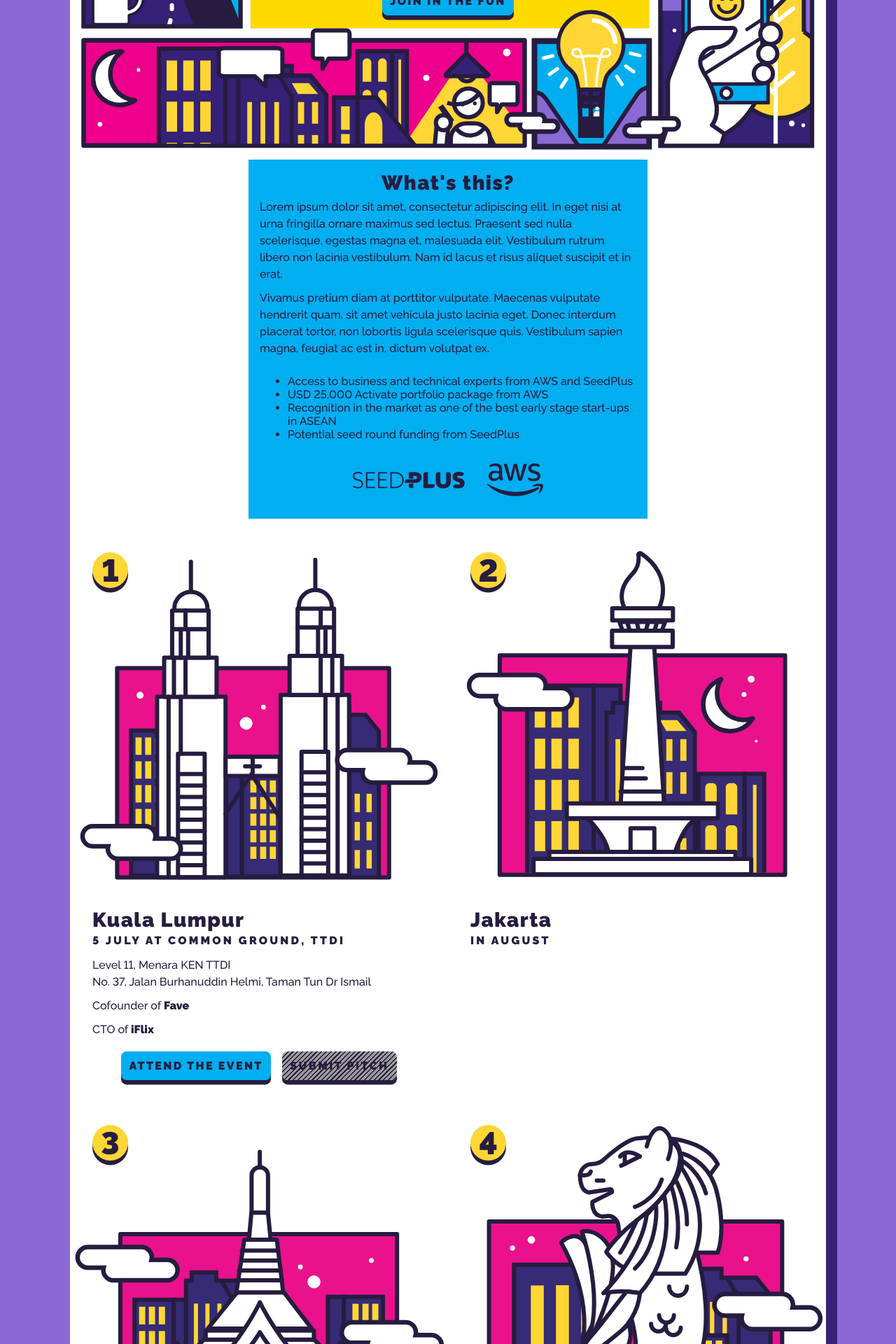
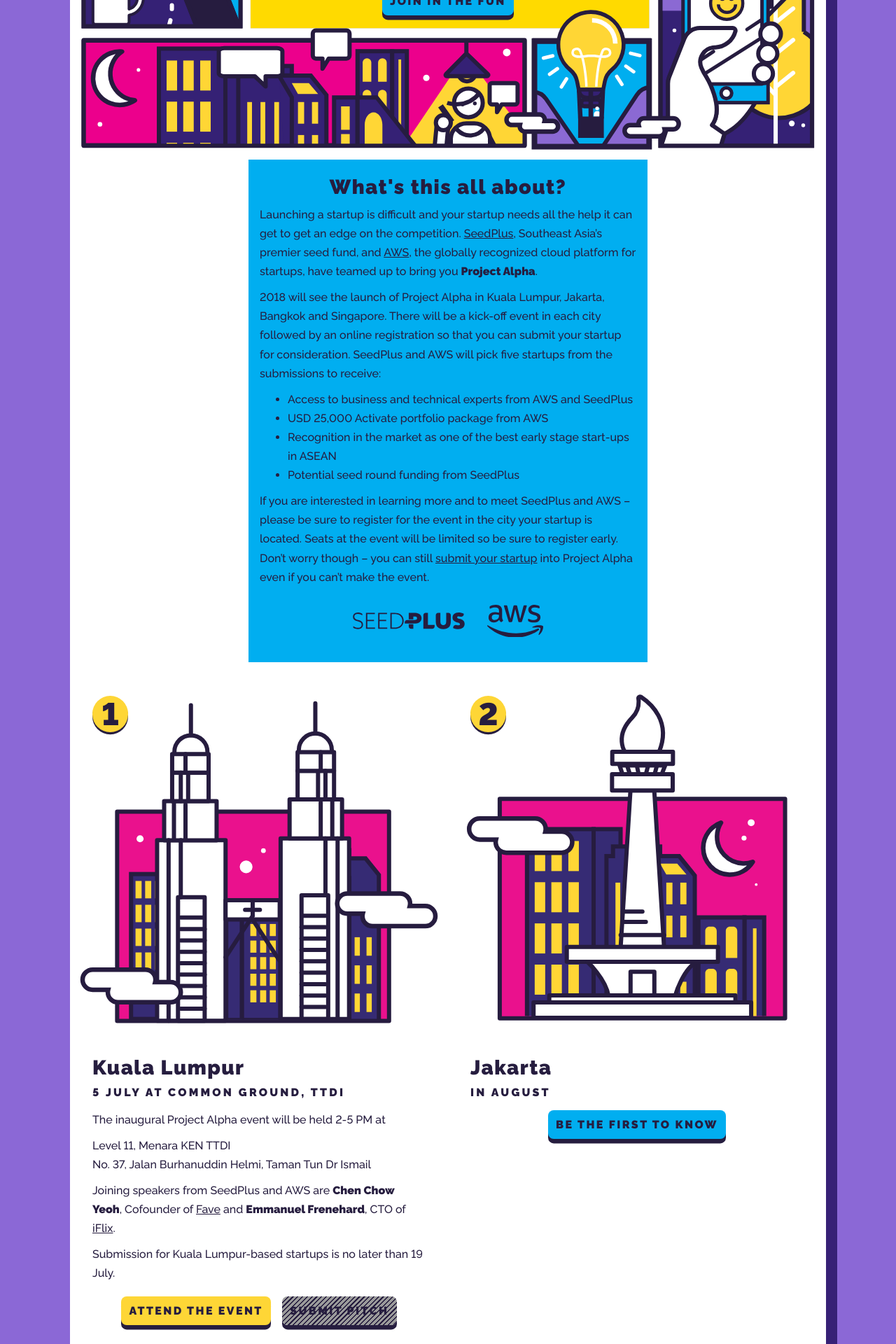
Before and after one commit to seedplus/alpha.seedplus.com, a Jekyll site: the page built from index.html, in a window 1280 px wide. Shown: the part 312-2232 px from the top of the page at 70% size. Built offline with Jekyll 4.4.1, drawn with Linux system fonts in a browser that asks for light colours; some of the changed text lies outside the part shown.

Commit message:
Add mailing list signup

```diff
--- /dev/null
+++ b/_data/urls.yaml
@@ -0,0 +1,5 @@
+seedplus: http://www.seedplus.com/
+aws: https://aws.amazon.com/
+register_event: https://projectalpha-my-public.splashthat.com/
+submit_startup: https://projectalpha-my-startup.splashthat.com/
+terms_and_conditions: https://aws.amazon.com/terms/
--- a/index.html
+++ b/index.html
@@ -17,25 +11,27 @@
         {% include wordmark-seedplus.svg %}
         {% include wordmark-aws.svg %}
       </div>
-      <a class='button' href='#events'>Join in the fun</a>
+      <a class='button button-secondary' href='#events'>Join in the fun</a>
     </div>
   </section>
 
   <section>
     <div class='section-content'>
-      <h2>What's this?</h2>
+      <h2>What's this all about?</h2>
 
-      <p>Lorem ipsum dolor sit amet, consectetur adipiscing elit. In eget nisi at urna fringilla ornare maximus sed lectus. Praesent sed nulla scelerisque, egestas magna et, malesuada elit. Vestibulum rutrum libero non lacinia vestibulum. Nam id lacus et risus aliquet suscipit et in erat.</p>
-      <p>Vivamus pretium diam at porttitor vulputate. Maecenas vulputate hendrerit quam, sit amet vehicula justo lacinia eget. Donec interdum placerat tortor, non lobortis ligula scelerisque quis. Vestibulum sapien magna, feugiat ac est in, dictum volutpat ex.</p>
+      <p>Launching a startup is difficult and your startup needs all the help it can get to get an edge on the competition. <a class='outbound'href="{{ site.data.urls.seedplus }}">SeedPlus</a>, Southeast Asia’s premier seed fund, and <a class='outbound' href='{{ site.data.urls.aws }}'>AWS</a>, the globally recognized cloud platform for startups, have teamed up to bring you <strong>Project Alpha</strong>.</p>
+      <p>2018 will see the launch of Project Alpha in Kuala Lumpur, Jakarta, Bangkok and Singapore. There will be a kick-off event in each city followed by an online registration so that you can submit your startup for consideration. SeedPlus and AWS will pick five startups from the submissions to receive:</p>
       <ul>
         <li>Access to business and technical experts from AWS and SeedPlus</li>
         <li>USD 25,000 Activate portfolio package from AWS</li>
         <li>Recognition in the market as one of the best early stage start-ups in ASEAN</li>
         <li>Potential seed round funding from SeedPlus</li>
       </ul>
+      <p>If you are interested in learning more and to meet SeedPlus and AWS – please be sure to register for the event in the city your startup is located. Seats at the event will be limited so be sure to register early. Don’t worry though – you can still <a class='outbound' href='{{ site.data.urls.submit_startup }}'>submit your startup</a> into Project Alpha even if you can’t make the event.</p>
+
       <div class='hbox'>
-        {% include wordmark-seedplus.svg %}
-        {% include wordmark-aws.svg %}
+        <a class='outbound' href='{{ site.data.urls.seedplus }}'>{% include wordmark-seedplus.svg %}</a>
+        <a class='outbound' href='{{ site.data.urls.aws }}'>{% include wordmark-aws.svg %}</a>
       </div>
     </div>
   </section>
@@ -55,6 +51,7 @@
         <div class='hbox'>
         {% case event.state %}
         {% when 'tbd' %}
+          <a class='button button-secondary' href='/#notify'>Be the first to know</a>
         {% when 'upcoming' %}
           <a class='outbound button' href='{{ event.signup_url }}'>Attend the event</a>
           <div class='button button-disabled'>Submit pitch</div>
@@ -73,11 +70,27 @@
       <div class='announcement'>
         <h2>Finalists announced</h2>
         <div class='subtitle'>29 October, right here</div>
-        <p>Post application, five start-ups from across the four cities will be shortlisted as finalists and recognised as one of the best early stage start-ups in ASEAN. These start-ups will be assigned two primary mentors for three months, one each from AWS and SeedPlus, and be given access to business and technical experts from AWS and SeedPlus.</p>
+        <p>Post application, at least five startups will be shortlisted as finalists and recognised as one of the best early stage start-ups in ASEAN. These start-ups will be assigned two primary mentors for three months – one each from AWS and SeedPlus – and be given access to business and technical experts from AWS and SeedPlus.</p>
+        <p>All finalists will be on-boarded to AWS and given a USD 25,000 Activate portfolio package. AWS will also provide mentorship on best practices for web architecture, security and advanced AWS services in AI/ML/KRADL/IoT.</p>
+        <p>A dedicated SeedPlus partner will work with the finalists on issues ranging from strategy and business development to product and recruitment to support the founders in building sustainable businesses. SeedPlus will also consider investing seed funding at the conclusion of the process.</p>
 
-        <p>All finalists will be on-boarded to AWS and given a USD 25,000 Activate portfolio package. AWS will also provide mentorship on well architected and SA best practices, security and AWS strategic services in AI / ML / KRADL / IOT topics.</p>
+        <h3 id='notify'>Want to get notified?</h3>
+        <p>We'll inform you of new event announcements, deadlines approaching and when finalists are unveiled.</p>
+        <!-- form class='hbox'>
+          <input type='email' placeholder='you@awesome.co' />
+          <a class='button' onclick='this.parentNode.submit()'>Stay updated</a>
+        </form -->
 
-        <p>The dedicated SeedPlus partner will work with the finalists on issues ranging from strategy and business development to product and recruitment to support the founders in building sustainable businesses. SeedPlus will also consider investing seed funding at the conclusion of the process.</p>
+        <form action="https://seedplus.us12.list-manage.com/subscribe/post?u=df792a67039d0fbce135f0405&amp;id=c30e1514e3" method="post" id="mc-embedded-subscribe-form" name="mc-embedded-subscribe-form" class="validate" target="_blank" novalidate>
+        <div style="position: absolute; left: -5000px;" aria-hidden="true"><input type="text" name="b_df792a67039d0fbce135f0405_c30e1514e3" tabindex="-1" value=""></div>
+        <div class="hbox">
+          <input type="checkbox" value="1" name="group[16469][1]" id="mce-group[16469]-16469-0" onclick="document.getElementById('submit_button').classList.toggle('button-disabled')"><label for="mce-group[16469]-16469-0">I have read and agree to the <a href='{{ side.data.urls.terms_and_conditions }}'>Terms and Conditions.</a></label>
+        </div>
+        <div class="hbox">
+          <input required type="email" value="" name="EMAIL" class="required email" id="mce-EMAIL" placeholder='you@awesome.co'>
+          <a class='button button-disabled' id='submit_button' onclick="if (!this.classList.contains('button-disabled')) document.getElementById('mc-embedded-subscribe-form').submit()">Stay updated</a>
+        </div>
+        </form>
       </div>
     </div>
   </section>
@@ -85,17 +98,28 @@
   <section>
     <div class='section-content'>
       <h2>How to pitch</h2>
-      <p>Vivamus pretium diam at porttitor vulputate. Maecenas vulputate hendrerit quam, sit amet vehicula justo lacinia eget. Donec interdum placerat tortor, non lobortis ligula scelerisque quis. Vestibulum sapien magna, feugiat ac est in, dictum volutpat ex.</p>
-      <p>There's also some very objective eligibility criteria:</p>
+
+      <p>Fill out the form and submit your five-page pitch deck – simple as that. The template highlights all the relevant information we are looking for but feel free to add anything that would help us get to know your team, your company or your market better. We promise to review each and every deck but we will only be following up to ask further questions or to let you know you have been selected for the next round.</p>
+      <p>There're also some very objective eligibility criteria:</p>
       <ul>
-        <li>HQ or main operations must be in a Project Alpha city</li>
-        <li>Raised a maximum of US$XXX before</li>
+        <li>HQ or main operations must be in a Project Alpha city (i.e. Kuala Lumpur, Bangkok, Jakarta, Singapore)</li>
+        <li>Previously raised no more than US$ 250,000 in start-up funding</li>
         <li>Submit a 5 page PDF deck in English using the provided pitch deck template.</li>
         <li>All applications submitted after the closing date will not be reviewed.</li>
       </ul>
+
       <div class='hbox'>
-        <a class='outbound button' href='https://docs.google.com/presentation/d/1bFMEVYBphQ_ZYSHdiFxHCLJ3ACE_lM8LS7okv2sRiTg'>Download template</a>
-        <a class='outbound button button-highlight' href='https://airtable.com/shrSu9BbRGjGAPLYz'>Submit pitch deck</a>
+        <a class='outbound button button-secondary' href='https://docs.google.com/presentation/d/1bFMEVYBphQ_ZYSHdiFxHCLJ3ACE_lM8LS7okv2sRiTg'>Download template</a>
+        <a class='outbound button button-highlight' href='{{ submit_startup }}'>Submit pitch deck</a>
+      </div>
+    </div>
+  </section>
+
+  <section>
+    <div class='section-content'>
+      <div class='hbox'>
+        <p>For questions, comments, press inquiries, or to say hi.</p>
+        <a class='outbound button' href='mailto:projectalpha@seedplus.com'>Contact the organizers</a>
       </div>
     </div>
   </section>
--- a/main.scss
+++ b/main.scss
@@ -10,6 +10,7 @@
 $lilac: {{ site.data.visuals.colors.lilac }};
 $purple: {{ site.data.visuals.colors.purple }};
 $key: {{ site.data.visuals.colors.key }};
+$gray: #9B9B9B;
 
 $small-breakpoint: 400px;
 $large-breakpoint: 570px; //767px;
@@ -27,7 +28,7 @@
 a {
   color: inherit;
   &:hover {
-    color: $key;
+    color: $gray;
   };
 }
 
@@ -53,23 +54,26 @@
   background: $lilac;
 }
 
-p {
+p, ul {
   margin-top: 0.2rem;
   margin-bottom: 0.6rem;
-  line-height: 1.5;
+  line-height: 1.7;
   & + & {
     margin-top: 0;
   }
+  & + h3 {
+    margin-top: 1.5rem;
+  }
 }
 
-h1, h2, h3, h4, div.subtitle, .button, b, input[type="email"] {
+h1, h2, h3, .subtitle, .button, b, input[type="email"] {
   font-weight: 900;
   text-align: center;
 }
-h1, h2, h3, h4, div.subtitle {
+h1, h2, h3, .subtitle {
   letter-spacing: 0.05em;
-  margin-top: 0;
-  margin-bottom: 0.1em;
+  margin-top: 0.2em;
+  margin-bottom: 0.2em;
 }
 h1 {
   font-size: 2.8rem;
@@ -77,10 +81,10 @@
 h2 {
   font-size: 1.8rem;
 }
-div.subtitle, .button, input[type="email"] {
+h3, .subtitle, .button, input[type="email"] {
   font-size: 1rem;
 }
-div.subtitle {
+h3, .subtitle {
   text-transform: uppercase;
   letter-spacing: 0.2em;
 }
@@ -130,10 +134,6 @@
   padding: 1rem;
   @media (max-width: $large-breakpoint) {
     flex: 0 0 auto;
-    margin-bottom: 0rem;
-    & + div.section-content {
-      margin-top: 1rem;
-    }
     &:last-of-type {
       margin-bottom: 2rem;
     }
@@ -164,7 +164,7 @@
       background-size: 100%;
       background-position: center;
     }
-    h1, h2, h3, h4, div.subtitle, p, div.hbox {
+    h1, h2, h3, h4, .subtitle, p, div.hbox {
       text-align: left;
       padding: 0 2rem;
     }
@@ -176,18 +176,11 @@
     }
   }
 
-  div.signup, div.announcement {
+  div.announcement {
     margin: 1rem 0;
     padding: 2rem;
     flex: 0 1 $content-width;
     margin-top: 1rem;
-  }
-
-  div.signup {
-    border: 1px solid $key;
-  }
-
-  div.announcement {
     color: white;
     background-color: $purple;
   }
@@ -212,7 +205,7 @@
       text-align: center;
       border-radius: 50%;
       background: $yellow;
-      box-shadow: 0 $button-z 0 $key;
+      box-shadow: 0 $button-z/2 0 $key;
     }
   }
 }
@@ -220,8 +213,11 @@
 section:nth-of-type(2) > div.section-content {
   background: $blue;
 }
+section:nth-last-of-type(2) > div.section-content {
+  background: $yellow;
+}
 section:nth-last-of-type(1) > div.section-content {
-  background: $yellow;
+  background: $white;
 }
 
 $hero-w: 2160px;
@@ -229,10 +225,13 @@
 
 .hbox {
   display: flex;
-  flex-flow: row nowrap;
+  flex-flow: row wrap;
   align-items: center;
   justify-content: center;
   flex: 0 0 auto;
+  & + .hbox {
+    margin-top: 1rem;
+  }
 }
 
 svg.logo {
@@ -251,6 +250,11 @@
   min-height: $hero-h/2;
   background: url("assets/hero.svg") center/cover no-repeat, $white;
   align-items: stretch;
+
+  h1, .subtitle {
+    margin-top: 0;
+    margin-bottom: 0.1em;
+  }
 
   div.section-content {
     max-width: 570px;
@@ -280,6 +284,43 @@
     padding: 0;
 }
 
+input[type="checkbox"] {
+  position: absolute;
+  left: -5000px;
+
+  & + label::before {
+    display: inline-block;
+    content: '\2713';
+    text-align: center;
+    height: 1em;
+    width: 1em;
+    background: $white;
+    color: $key;
+    border: 1px solid $key;
+    box-shadow: inset 0 1px $gray, 0 $button-z 0 $key;
+    border-radius: 0.5rem;
+    //margin-bottom: 1rem - $button-z/2;
+    margin-right: 0.5rem;
+    padding-top: 0.5rem;
+    padding-bottom: 0.5rem;
+    padding-left: 0.5rem;
+    padding-right: 0.5rem;
+  }
+  & + label:hover::before {
+    color: $gray;
+    transform: translate(0, $button-z/2);
+    box-shadow: 0 $button-z/2 0 $key;
+    //padding-top: 0.7rem + $button-z/2;
+    //padding-bottom: 0.7rem - $button-z/2;
+  }
+  &:not(:checked) + label:not(:hover)::before {
+    color: $white;
+  }
+  &:checked + label::before {
+    color: $key;
+  }
+}
+
 .button, input[type="email"] {
   display: block;
 
@@ -300,14 +341,14 @@
 
 input[type="email"] {
   border: 1px solid $key;
-  box-shadow: inset 0 1px #9B9B9B, 0 $button-z/2 0 $key;
+  box-shadow: inset 0 1px $gray, 0 $button-z/2 0 $key;
   border-radius: 0.5rem;
 
   margin-bottom: 1rem - $button-z/2;
   //margin-top: $button-z/2;
   &::placeholder {
-    color: $key;
-    text-transform: uppercase;
+    color: $gray;
+    //text-transform: uppercase;
   }
 }
 
@@ -323,20 +364,22 @@
     z-index: -1;
 
     border-radius: 0.5rem;
-    background-color: $blue;
+    background-color: $yellow;
     box-shadow: 0 $button-z 0 $key;
   }
 
   &.button-disabled {
     color: $key;
     &::before {
-      $gray: #9B9B9B;
       background: repeating-linear-gradient(-45deg, $gray 0, $gray 0.2rem, $key 0.2rem, $key 0.3rem);
     }
   }
 
   &.button-highlight::before {
     background-color: $pink;
+  }
+  &.button-secondary::before {
+    background-color: $blue;
   }
 
   &:hover:not(.button-disabled) {
```
Also changed, not shown: other parts of index.html (+0 -6 lines), _events/kualalumpur.md (+4 -2 lines).
